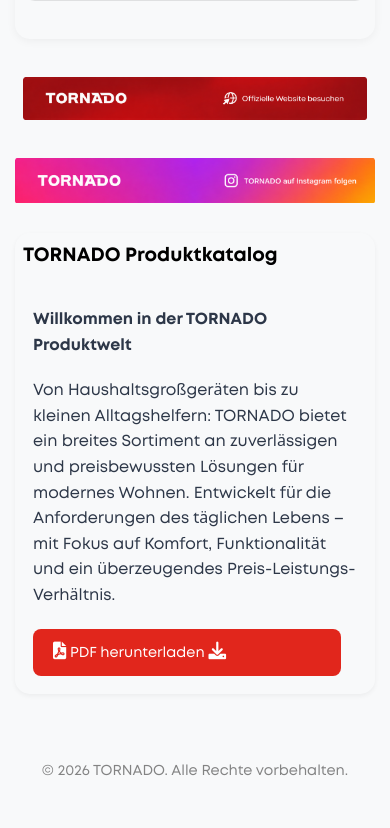
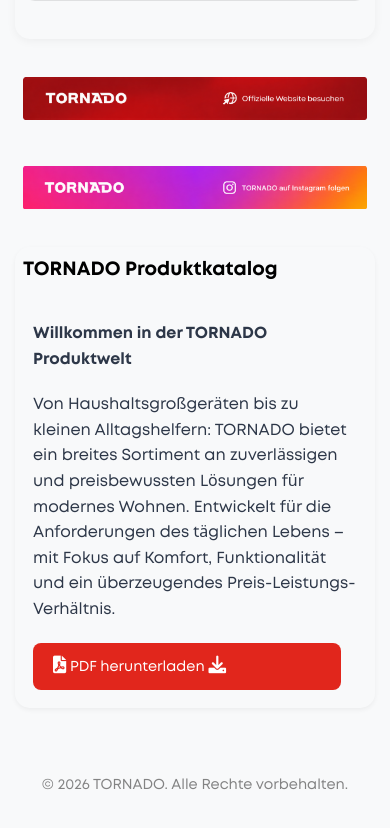
Before and after one commit to Ebschoolonline/TornadoGermany, a website: page src/index.html in a window 390 px wide. Shown: the part 1106-1934 px from the top of the page. Drawn offline with Linux system fonts and the light colour scheme.

Commit message:
fix image

```diff
--- a/src/styles.css
+++ b/src/styles.css
@@ -365,6 +365,7 @@
 
     .video-section,
     .frame-section,
+    .instagram-section,
     .pdf-section {
         padding: 8px;
     }
```
